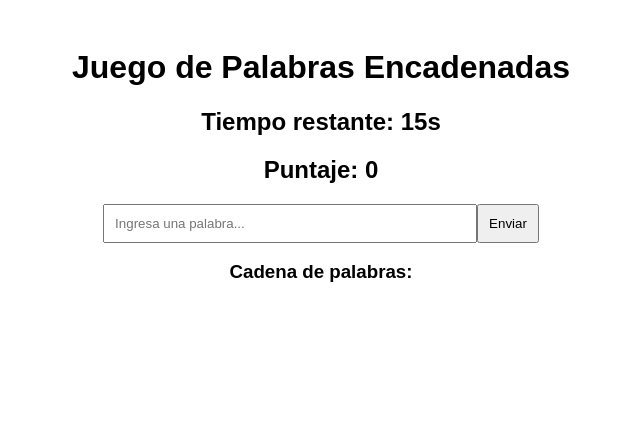
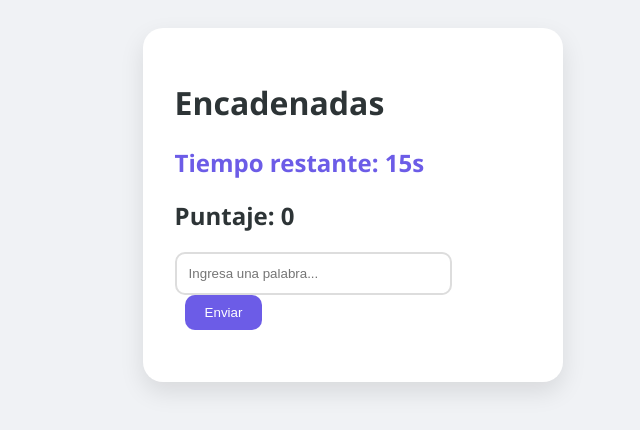
Before and after one commit to NicoBanegas/unq-ui-nicolas-banegas-trabajo-final, a React (Vite) app in the folder palabras-encadenadas/: page / in a window 1280 px wide. Shown: the top 430 px of the page, without its empty margins (319-959 px from the left). Built offline with nearby package versions, Linux system fonts and the light colour scheme.

Commit message:
feat: agrego un primer acercamiento al estilo del juego

```diff
--- a/palabras-encadenadas/src/components/WordChain.jsx
+++ b/palabras-encadenadas/src/components/WordChain.jsx
@@ -1,12 +1,9 @@
 export const WordChain = ({ cadena }) => {
   return (
-    <div className="word-chain">
-      <h3>Cadena de palabras:</h3>
-      <ul>
-        {cadena.map((word, index) => (
-          <li key={index}>{word}</li>
-        ))}
-      </ul>
+    <div className="word-bubble-container">
+      {cadena.map((word, index) => (
+        <span key={index} className="word-bubble">{word}</span>
+      ))}
     </div>
   );
 };
--- a/palabras-encadenadas/src/components/WordForm.jsx
+++ b/palabras-encadenadas/src/components/WordForm.jsx
@@ -1,6 +1,6 @@
 import { useState } from 'react';
 
-export const WordForm = ({ onAgregarPalabra }) => {
+export const WordForm = ({ onAgregarPalabra, shake }) => {
   const [input, setInput] = useState('');
 
   const handleSubmit = (e) => {
@@ -12,7 +12,7 @@ export const WordForm = ({ onAgregarPalabra }) => {
   };
 
   return (
-    <form onSubmit={handleSubmit}>
+    <form onSubmit={handleSubmit} className={shake ? 'shake' : ''}>
       <input
         type="text"
         value={input}
--- a/palabras-encadenadas/src/index.css
+++ b/palabras-encadenadas/src/index.css
@@ -1,30 +1,72 @@
+:root {
+  --primary: #6c5ce7;
+  --accent: #fd79a8;
+  --bg: #f0f2f5;
+  --card: #ffffff;
+  --text: #2d3436;
+}
+
 body {
-  font-family: Arial, sans-serif;
-  text-align: center;
+  font-family: 'Segoe UI', Tahoma, Geneva, Verdana, sans-serif;
+  background-color: var(--bg);
+  color: var(--text);
+  display: flex;
+  justify-content: center;
   padding: 20px;
 }
 
 .game-view, .game-over-view {
+  background: var(--card);
+  padding: 2rem;
+  border-radius: 20px;
+  box-shadow: 0 10px 25px rgba(0,0,0,0.1);
+  width: 100%;
   max-width: 500px;
-  margin: 0 auto;
 }
 
+.timer h2 { color: var(--primary); }
+
 input {
-  padding: 10px;
+  padding: 12px;
+  border-radius: 10px;
+  border: 2px solid #ddd;
   width: 70%;
+  transition: border-color 0.3s;
 }
 
 button {
-  padding: 10px;
+  padding: 10px 20px;
+  border-radius: 10px;
+  border: none;
+  background: var(--primary);
+  color: white;
+  cursor: pointer;
+  margin-left: 10px;
 }
 
-ul {
-  list-style: none;
-  padding: 0;
+.word-bubble-container {
+  display: flex;
+  flex-wrap: wrap;
+  gap: 10px;
+  margin-top: 20px;
 }
 
-@media (max-width: 600px) {
-  input {
-    width: 90%;
-  }
+.word-bubble {
+  background: var(--accent);
+  color: white;
+  padding: 8px 15px;
+  border-radius: 20px;
+  font-weight: bold;
 }
+
+@keyframes shake {
+  0% { transform: translateX(0); }
+  25% { transform: translateX(-5px); }
+  50% { transform: translateX(5px); }
+  75% { transform: translateX(-5px); }
+  100% { transform: translateX(0); }
+}
+
+.shake {
+  animation: shake 0.3s ease-in-out;
+}
--- a/palabras-encadenadas/src/views/GameView.jsx
+++ b/palabras-encadenadas/src/views/GameView.jsx
@@ -14,11 +14,11 @@ export const GameView = () => {
 
   return (
     <div className="game-view">
-      <h1>Juego de Palabras Encadenadas</h1>
+      <h1>Encadenadas</h1>
       <Timer tiempo={tiempo} />
       <ScoreBoard puntaje={puntaje} />
-      <WordForm onAgregarPalabra={agregarPalabra} />
-      {mensajeError && <p style={{ color: 'red' }}>{mensajeError}</p>}
+      <WordForm onAgregarPalabra={agregarPalabra} shake={!!mensajeError} />
+      {mensajeError && <p style={{ color: '#d63031', fontWeight: 'bold' }}>{mensajeError}</p>}
       <WordChain cadena={cadena} />
     </div>
   );
```
